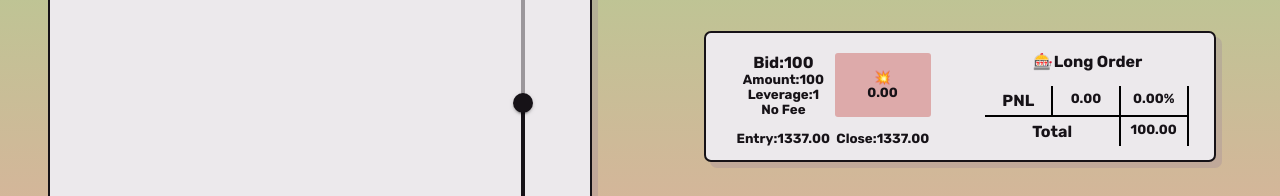
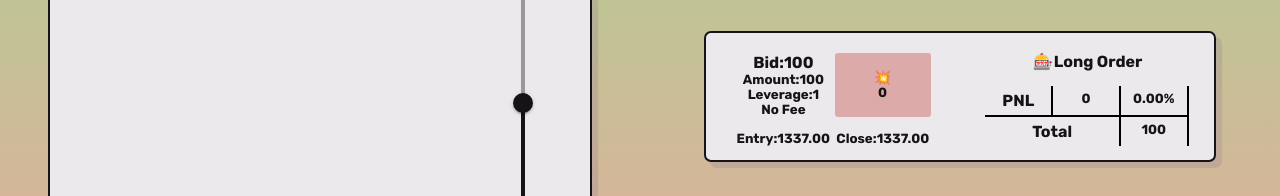
Before and after one commit to Bepely/Leveroi, a Next.js app: page /app in a window 1280 px wide. Both pictures are taken after a click on the button "Create order". Shown: the part 350-546 px from the top of the page. Built offline with nearby package versions, Linux system fonts and the light colour scheme; no server answers.

Commit message:
LCL
Created Leveroi Calculations Library

Remake Results component, its code not as ugly as before

Also no .next dir anymore in git

```diff
--- a/pages/app.js
+++ b/pages/app.js
@@ -16,7 +16,7 @@ function App() {
 
   const [closeOrder, setCloseOrder] = useState({
     long: true,
-    closePrice: 100,
+    price: 100,
     min: 0,
     max: 200
 })
--- a/src/appComponents/blocks/Results.js
+++ b/src/appComponents/blocks/Results.js
@@ -2,11 +2,10 @@
 import html2canvas from 'html2canvas';
 
 import {useRef} from "react"
-import {leveroi} from "../../orderCalculations"
+import * as lcl from "../../lcl"
 
 const Results = ({close, setClose, open, setOpen, init, _setInit}) => {
 
-  console.log(open);
 
     const snap = useRef()
 
@@ -38,43 +37,15 @@ const Results = ({close, setClose, open, setOpen, init, _setInit}) => {
       "🌟", "🐗", "✨", "🌚", "🏆", "🤡" ]
 
 
-  let longResults = {
-        margin: 0,
-        marginPercent: 0,
-        total: 0
-  }
-
-    let shortResults = {
-        margin: 0,
-        marginPercent: 0,
-        total: 0
-    }
 
   let comment = resultStages[6]
-
-  const calcLiquidation = (f) => {
-    if(f === "icon"){
-    return ("")
-    }
-    else if(f === "long"){
-    return ((open.price-((open.price/open.leverage)-(open.amount*open.leverage)*(open.fee/100)))).toFixed(2)
-    }else if(f === "short"){
-     return ((open.price-((open.amount*open.leverage)*(open.fee/100))+(open.price/open.leverage))).toFixed(2)
-    }
-  }
-
-  const feeCoef = (toCalcFee) => {
-    return( (toCalcFee/100) * open.fee)
-  }
 
   const commentSelection = () => {
     let asignee
 
 
 
-    if (close.long === true) {asignee = longResults.marginPercent} else if (close.long === false) {asignee = shortResults.marginPercent}
-
-    console.log(asignee, open.fee-100);
+    asignee = lcl.marginPercent(open, close)
 
     if (asignee <= -1500)    {comment = resultStages[0]}
     else if(asignee <= -500) {comment = resultStages[1]}
@@ -93,19 +64,6 @@ const Results = ({close, setClose, open, setOpen, init, _setInit}) => {
     else if(asignee >= 5)    {comment = resultStages[7]}
     }
 
-
-
-
-
-
-    longResults.margin = Number((((1/close.closePrice)-(1/open.price))*(close.closePrice * -1)*open.value)).toFixed(2)
-    longResults.total = (Number(longResults.margin) + Number(open.amount)).toFixed(2)
-    longResults.marginPercent = (longResults.margin*100/open.amount).toFixed(2)
-
-    shortResults.margin = Number((((1/open.price)-(1/close.closePrice))*(open.value * -1)*close.closePrice)).toFixed(2)
-    shortResults.total = (Number(shortResults.margin) + Number(open.amount)).toFixed(2)
-    shortResults.marginPercent = (shortResults.margin*100/open.amount).toFixed(2)
-
     commentSelection()
 
 
@@ -119,8 +77,8 @@ const Results = ({close, setClose, open, setOpen, init, _setInit}) => {
   <div className="resultControls" id="results">
 
   <div  id='reactiveResultsContainer' >
-        {close.long === true
-          ?
+
+
           <div className="backLayer2 dropShadow containerBox" id='reactiveResults' ref={snap}>
             <div className="openResults exactResults" >
 
@@ -132,7 +90,7 @@ const Results = ({close, setClose, open, setOpen, init, _setInit}) => {
                 <h5>{open.fee && open.fee !== 0 ? "Fee:" + open.fee + "%" : "No Fee"}</h5>
               </div>
                 <div id="liquidation">
-                  <h5>💥 <br/> {calcLiquidation("long")}</h5>
+                  <h5>💥 <br/> {lcl.liquidation(open, close)}</h5>
                 </div>
             </div>
 
@@ -143,68 +101,27 @@ const Results = ({close, setClose, open, setOpen, init, _setInit}) => {
             <div className="closeResults exactResults">
             <div id="orderTitle">
                <p>{comment}</p>
-               <h3 id="resultsHeader">Long Order</h3>
+               <h3 id="resultsHeader">{close.long ? "Long Order" : "Short Order"}</h3>
                  </div>
                 <div className="pnlResults">
                   <div className="pnlContainer">
                     <h4>PNL</h4>
-                    <h5>{longResults.margin}</h5>
-                    <h5>{longResults.marginPercent}%</h5>
+                    <h5>{lcl.margin(open, close)}</h5>
+                    <h5>{lcl.marginPercent(open, close)}%</h5>
                   </div>
                   <div className="totalContainer">
                     <h4>Total</h4>
-                    <h5>{longResults.total}</h5>
+                    <h5>{lcl.total(open, close)}</h5>
                   </div>
 
                 </div>
             </div>
             <div className="priceHolder">
               <h5>Entry:{Number(open.price).toFixed(2)}</h5>
-              <h5>Close:{Number(close.closePrice).toFixed(2)}</h5>
-            </div>
-          </div>
-          :
-          <div className="backLayer2 dropShadow containerBox" id='reactiveResults' ref={snap}>
-           <div className="openResults">
-            <div className="orderData">
-            <div id="openInfo">
-                <h4>Bid:{(open.amount*open.leverage)-(open.fee*open.leverage) }</h4>
-                <h5>Amount:{open.amount}</h5>
-                <h5>Leverage:{open.leverage}</h5>
-                <h5>{open.fee && open.fee !== 0 ? "Fee:" + open.fee + "%" : "No Fee"}</h5>
-              </div>
-                <div id="liquidation">
-                  <h5>💥 <br/> {calcLiquidation("short")}</h5>
-                </div>
-            </div>
-            </div>
-
-            <div className="closeResults">
-               <div id="orderTitle">
-               <p>{comment}</p>
-               <h3 id="resultsHeader">Short Order</h3>
-                 </div>
-                <div className="pnlResults">
-                <div className="pnlContainer">
-                    <h4>PNL</h4>
-                    <h5>{shortResults.margin}</h5>
-                    <h5>{shortResults.marginPercent}%</h5>
-                  </div>
-                  <div className="totalContainer">
-                    <h4>Total</h4>
-                    <h5>{shortResults.total}</h5>
-                  </div>
-
-
-                </div>
-            </div>
-            <div className="priceHolder">
-              <h5>Entry:{Number(open.price).toFixed(2)}</h5>
-              <h5>Close:{Number(close.closePrice).toFixed(2)}</h5>
+              <h5>Close:{Number(close.price).toFixed(2)}</h5>
             </div>
           </div>
 
-        }
         <div id="btnsHolder">
         <button className='crButton defButton dropShadow' onClick={onSnap}>Make Order Snap</button>
         <button className='crButton defButton dropShadow' onClick={_setInit}> Configurate new order</button>
@@ -222,7 +139,7 @@ const Results = ({close, setClose, open, setOpen, init, _setInit}) => {
 
 Results.defaultProps = {
   close:{
-    closePrice: 420,
+    price: 420,
     max: 1337,
     min: 322,
     long: true
--- a/src/appComponents/reusable/Slider.js
+++ b/src/appComponents/reusable/Slider.js
@@ -34,7 +34,7 @@ else{whatFix = 7}
         }}
     orientation="vertical"
     valueLabelDisplay="off"
-    value={closeOrder.closePrice ? Number(Number(closeOrder.closePrice).toFixed(whatFix)) : 0}
+    value={closeOrder.price ? Number(Number(closeOrder.price).toFixed(whatFix)) : 0}
     min={Number((closeOrder.min).toFixed(2))}
     max={Number((closeOrder.max).toFixed(2))}
     step={subtraction/50}
@@ -50,7 +50,7 @@ else{whatFix = 7}
 
 Slider.defaultProps = {
   closeOrder:{
-    closePrice: 420,
+    price: 420,
     max: 1337,
     min: 322,
     long: true
--- /dev/null
+++ b/src/lcl.js
@@ -0,0 +1,67 @@
+
+
+    //The purpose of a leveroi calculations library(LCL) is to provide
+    //Leveroi App with all of the formula computations.
+
+    //LCL aproaches a problem of different ways of calculations and parameters.
+    //User can preload a Binance preset or Crypto.com preset or even to choose custom
+
+    //So LCL will provide leveroi with a set of premade calculation functions
+
+    //All LCL functions get 2 values. Open and Close.
+    //-----------------------------------------------------------\\
+    //---OPEN: AMOUNT, FEE, INITIALISED, LEVERAGE, PRICE, VALUE--\\
+    //---CLOSE: PRICE, LONG, MAX, MIN----------------------------\\
+    //-----------------------------------------------------------\\
+
+
+    //margin is a profits - fees, that have a fixed point of 2 123.00
+    export const margin = (open, close) => {
+       let _margin
+         if(close.long === false){
+           _margin = Number(((((1/open.price)-(1/close.price))*(-open.value))*close.price).toFixed(2))
+        }else{
+           _margin = Number(((((1/open.price)-(1/close.price))*(open.value))*close.price).toFixed(2))
+        }
+
+        if (open.fee === 0) {
+            return _margin
+        } else {
+            return Number((_margin - feeCoef(_margin, open.fee)*2).toFixed(2))
+        }
+    }
+    // total is returning amount + margin
+    export const total = (open, close) => {
+           return Number(Number(margin(open,close) + open.amount).toFixed(2))
+    }
+    // margin percent in a percent of margin to initial amount
+    export const marginPercent = (open, close) => {
+       return Number(margin(open, close)*100/open.amount).toFixed(2)
+    }
+
+    // liquidation returns a liquidation price of an order
+    export const liquidation = (open, close) => {
+        let _liq
+        if(close.long){
+             _liq =  Number(((open.price-((open.price/open.leverage)-(open.value)*(open.fee/100)))).toFixed(2))
+            }else{
+             _liq = Number(((open.price-((open.value)*(open.fee/100))+(open.price/open.leverage))).toFixed(2))
+            }
+        return _liq
+    }
+
+
+
+    //---------------------------------------------\\
+    //--------------Rely-----Functions-------------\\
+    //---------------------------------------------\\
+    //----Functions that do not need open and  ----\\
+    //----close orders to be inputed, but they ----\\
+    //----rely on specific parameters, as fees ----\\
+    //---------------------------------------------\\
+
+
+    //feeCoef returns the amount of fee, from an exact number
+    export const feeCoef = (target, fee) =>{
+        return((target/100)*fee)
+    }
--- a/src/orderCalculations.js
+++ /dev/null
@@ -1,47 +0,0 @@
-const leveroi = (o, c) => {
-
-    const amount = o.amount
-    const leverage = o.leverage
-    const price_open = o.price
-    const fee = o.fee
-    const value = o.value
-
-    const price_close = c.price
-
-
-    //bid is a volume of an order after aquiring of all coefs
-    const bid = () => {
-        //Long order Bid calculation
-        if (close.long) {
-            return
-        } else {
-
-        }
-    }
-
-    //margin is a profits - fees, that have a fixed point of 2 123.00
-    const margin = () => {
-        if(close.long){
-           return Number((((1/price_close)-(1/price_open))*(price_close * -1)*(value-feeCoef(open.value)*2))).toFixed(2)
-        }else{
-           return Number((((1/price_open)-(1/price_close))*(price_open *-1)*(price_close-feeCoef(value)*2))).toFixed(2)
-        }
-    }
-
-    const total = () => {
-
-    }
-
-    const marginPercent = () => {
-
-    }
-
-    //feeCoef returns the amount of fee, from an exact number
-    const feeCoef = (c) =>{
-        return((c/100)*fee)
-    }
-
-
-}
-
-export default leveroi
```
Also changed, not shown: src/appComponents/blocks/Display.js (+4 -4 lines), src/appComponents/blocks/Graph.js (+9 -7 lines), 1 other file (tests, documents, lock files or other folders).
